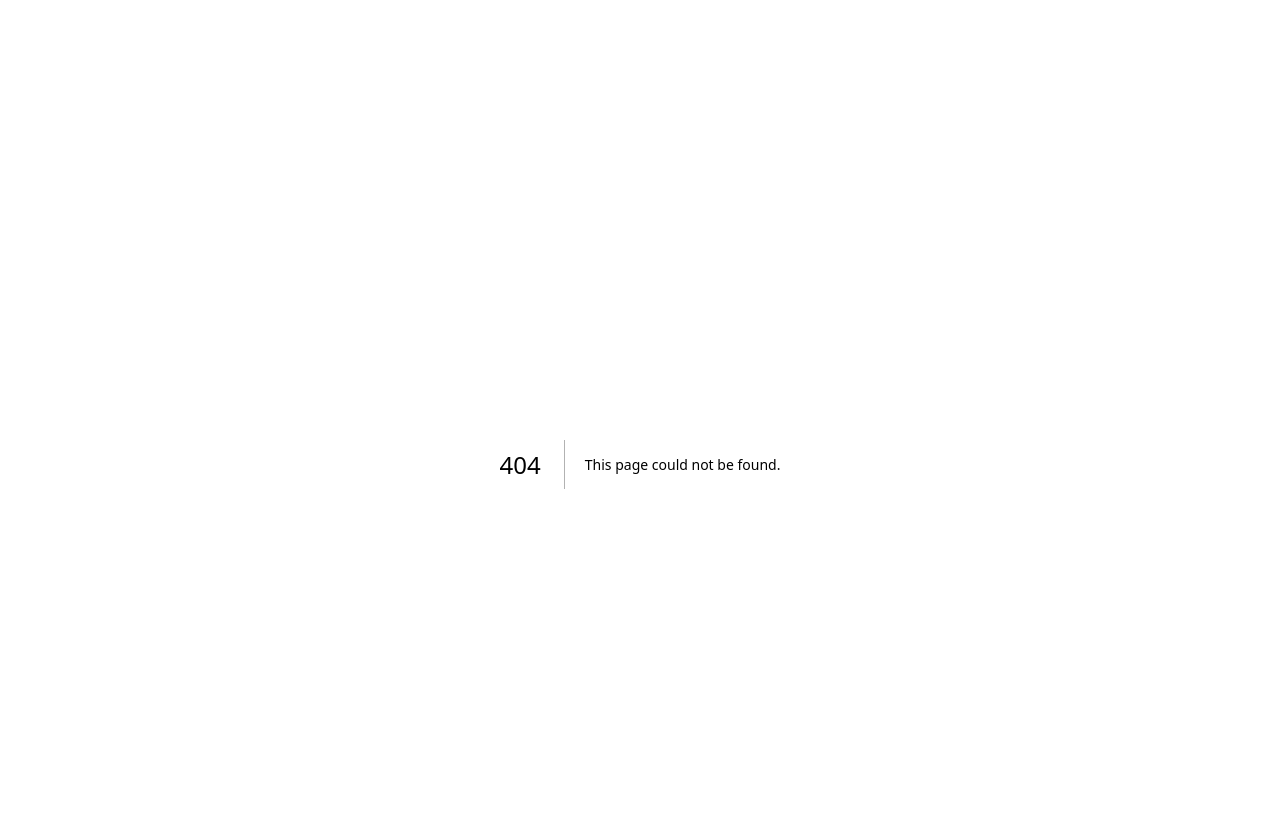
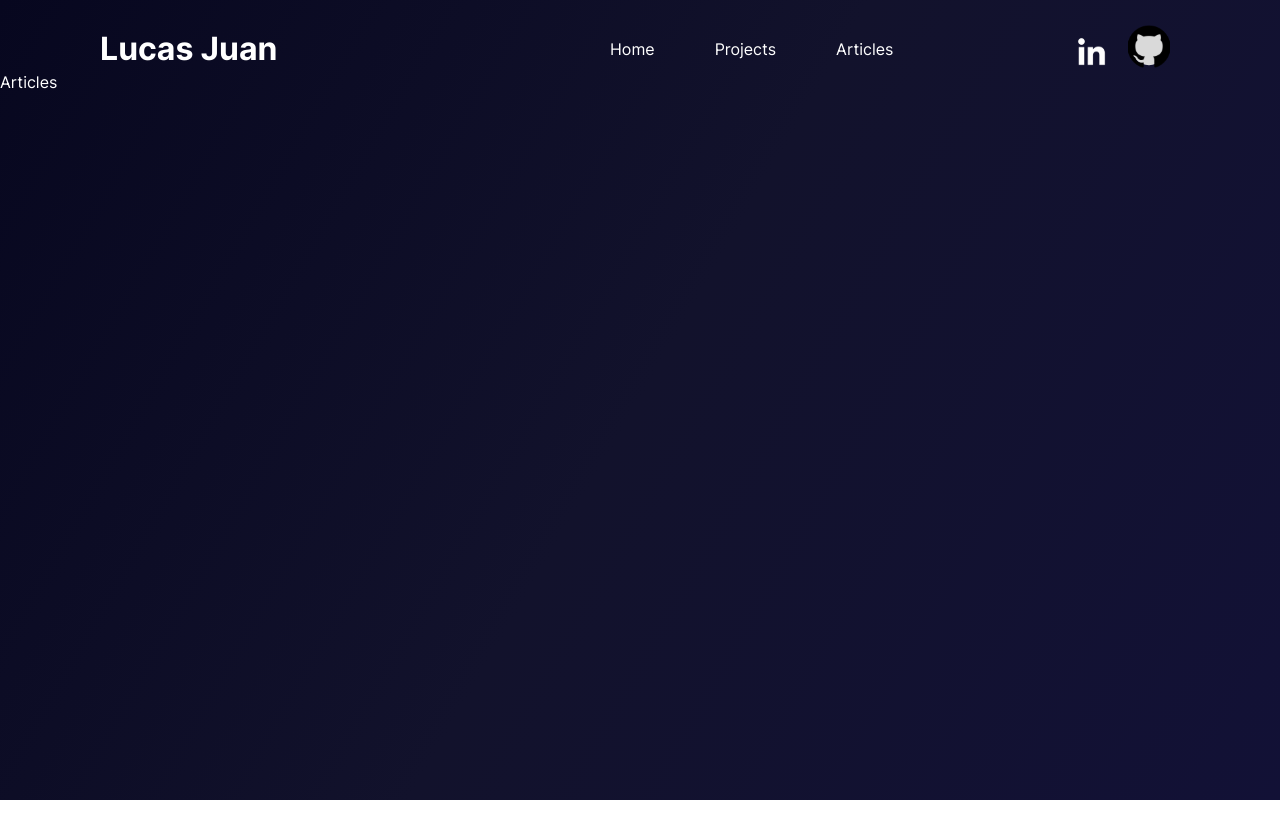
Before and after one commit to ljsomm/portfolio, a Next.js app: page /articles in a window 1280 px wide. Before the commit this address had no page. Shown: the top 838 px of the page. After the commit the page ends 800 px from the top, so only its background shows below. Built offline with nearby package versions, Linux system fonts and the light colour scheme.

Commit message:
feat: melhorias menu

```diff
--- a/src/components/Header/styles.module.scss
+++ b/src/components/Header/styles.module.scss
@@ -4,15 +4,37 @@
     display: flex;
     align-items: center;
     justify-content: space-between;
-    padding: 25px 100px 0 100px;
+
+    @media (max-width: $maxMobile) {
+        padding: 20px 25px 0 25px;
+    }
+
+    @media (min-width: $minTablet) and (max-width: $maxTablet) {
+        padding: 25px 50px 0 50px;
+    }
+
+    @media (min-width: $minDesktop) {
+        padding: 25px 100px 0 100px;
+    }
+
     box-sizing: border-box;
 
+    @media (min-width: $minDesktop){
+        .burger-icon {
+            display: none;
+        }
+    }
 
     .logo {
         a {
             color: white;
             text-decoration: none;
             transition: 0.5s;
+
+            @media (max-width: $maxMobile) {
+                font-size: 25px;
+            }
+
             &:hover {
                 text-shadow: 0px 0px 20px white;
             }
@@ -21,33 +43,45 @@
 
     .links-container {
 
-        @media (max-width: 1449px) {
-
+        @media (max-width: $maxTablet) {
             &__closed {
                 right: -100vw;
             }
 
+            .close-menu-area {
+                @media (max-width: $maxMobile) {
+                    width: 25%;
+                }
+
+                @media (min-width: $minTablet) and (max-width: $maxTablet) {
+                    width: 45%;
+                }
+                background-color: rgba(0, 0, 0, 0.133);
+            }
+
             transition: 0.25s;
             width: 100vw;
-            background-color: rgba(0, 0, 0, 0.133);
             position: fixed;
             right: 0;
             top: 0;
             height: 100%;
             display: flex;
-            justify-content: flex-end;
             .links {
                 background: $mainGradient;
                 box-shadow: -1px 0 10px rgba(0, 0, 0, 0.5);
 
-                @media (max-width: 499px) {
+                @media (max-width: $maxMobile) {
                     width: 75%;
-
                 }
 
-                @media (min-width: 500px) {
+                @media (min-width: $minTablet) and (max-width: $maxTablet) {
+                    width: 55%;
+                }
+
+                @media (min-width: $minDesktop) and (max-width: $maxDesktop) {
                     width: 40%;
                 }
+
                 display: flex;
                 flex-direction: column;
                 justify-content: space-around;
@@ -67,12 +101,15 @@
 
         .links {
 
-
-
-            @media (min-width: 1450px) {
+            @media (min-width: $minDesktop) {
                 align-items: center;
                 justify-content: space-between;
-                width: 40vw;
+
+                width: 50vw;
+
+                @media (min-width: 1450px) {
+                    width: 40vw;
+                }
 
                 display: flex;
 
--- /dev/null
+++ b/src/pages/articles/index.tsx
@@ -0,0 +1,5 @@
+const Articles = () => {
+    return ("Articles");
+}
+
+export default Articles;
--- /dev/null
+++ b/src/pages/projects/index.tsx
@@ -0,0 +1,5 @@
+const Projects = () => {
+    return ("Projects");
+}
+
+export default Projects;
--- a/src/styles/_variables.scss
+++ b/src/styles/_variables.scss
@@ -1,2 +1,9 @@
+$minMobile: 0px;
+$maxMobile: 480px;
+$minTablet: calc($maxMobile + 1px);
+$maxTablet: 1024px;
+$minDesktop: calc($maxTablet + 1px);
+$maxDesktop: 1680px;
+
 $mainGradient: linear-gradient(120deg, #07071F, #12122C, #121136) no-repeat;
 $mainColor: white;
```
Also changed, not shown: src/components/Header/index.tsx (+12 -2 lines), 1 other file (tests, documents, lock files or other folders).
